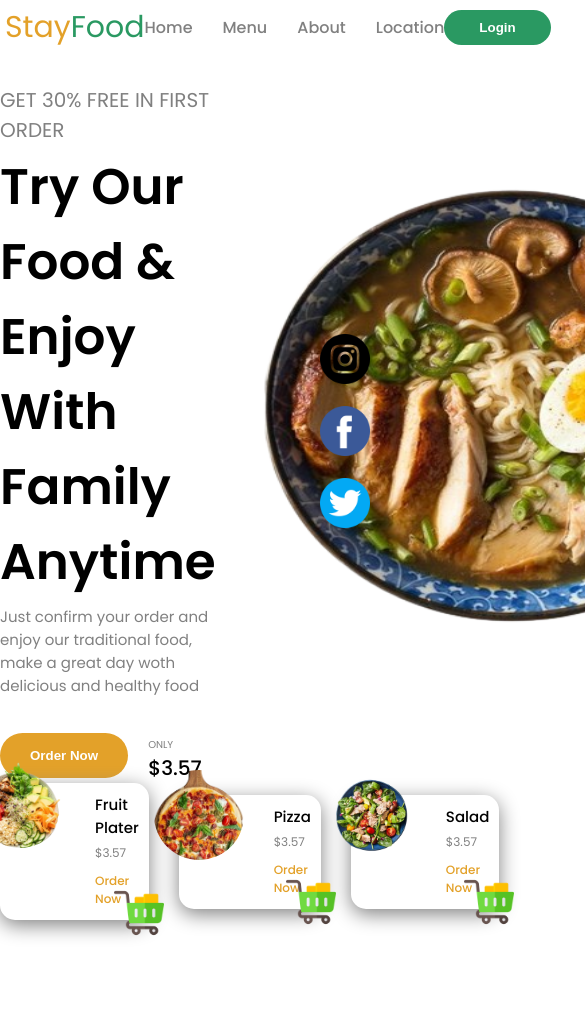
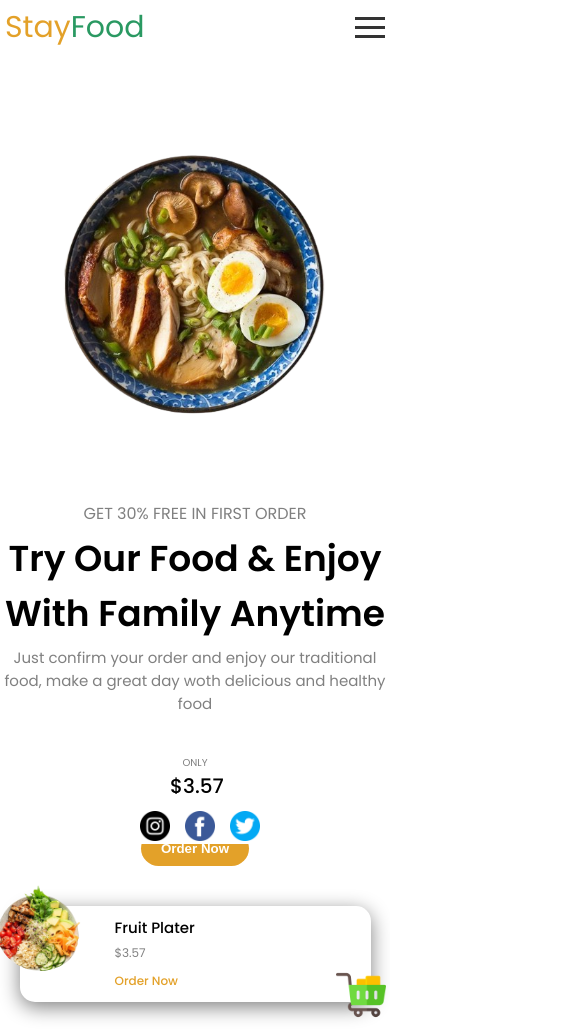
Before and after one commit to ngurahwidi/StayFoodLandingPage, a plain HTML site: page index.html in a window 390 px wide. Shown: the top 1030 px of the page, 585 px wide, since content can reach past the window. Before the commit the page ends 970 px from the top, so only its background shows below. Drawn offline with Linux system fonts and the light colour scheme.

Commit message:
make responsive

```diff
--- a/index.css
+++ b/index.css
@@ -64,7 +64,7 @@ body {
 .content {
   display: flex;
   margin-top: 30px;
-  flex-direction: row;
+  flex-direction: row-reverse;
   align-items: center;
   justify-content: space-evenly;
 }
@@ -115,7 +115,7 @@ body {
 }
 
 .order button:hover {
-  box-shadow: #e3a129 0px 5px 20px;
+  box-shadow: #e3a129 5px 5px 20px;
   transition: ease-out 0.4s;
 }
 
@@ -228,3 +228,136 @@ body {
   justify-content: space-evenly;
   gap: 30px;
 }
+
+.toggle-button {
+  display: none;
+  flex-direction: column;
+  justify-content: space-between;
+  width: 30px;
+  height: 21px;
+  cursor: pointer;
+}
+
+.toggle-button span {
+  width: 100%;
+  height: 3px;
+  background-color: #333;
+}
+
+@media screen and (max-width: 768px) {
+  .toggle-button {
+    display: flex;
+  }
+
+  .links {
+    display: none;
+    flex-direction: column;
+    align-items: center;
+    width: 100%;
+    background-color: white;
+    position: absolute;
+    top: 60px;
+    left: 0;
+    z-index: 1000;
+  }
+
+  .links a {
+    padding: 15px;
+    width: 100%;
+    text-align: center;
+    border-bottom: 1px solid #ddd;
+  }
+
+  .login button {
+    display: none;
+  }
+
+  .links.show {
+    display: flex;
+  }
+
+  .content {
+    flex-direction: column;
+    align-items: center;
+    text-align: center;
+  }
+
+  .text-content {
+    width: 100%;
+  }
+
+  .content img {
+    width: 80%;
+    height: auto;
+    margin-top: 20px;
+  }
+
+  /* Adjust navbar links */
+  .links {
+    flex-direction: column;
+    gap: 10px;
+  }
+
+  .nav {
+    flex-direction: row;
+    justify-content: space-between;
+    gap: 20px;
+  }
+
+  /* Adjust card container */
+  .card-container {
+    flex-direction: column;
+    align-items: center;
+  }
+
+  .social {
+    flex-direction: row;
+    bottom: 0;
+    padding: 5px;
+    left: 5px;
+    height: 50px;
+    background-color: white;
+    width: 100%;
+  }
+
+  .social img {
+    width: 40px;
+    height: 40px;
+  }
+
+  /* Adjust card layout */
+  .card {
+    width: 90%;
+  }
+
+  .card-container {
+    margin-top: 40px;
+  }
+
+  .order {
+    flex-direction: column-reverse;
+    justify-content: center;
+    gap: 0;
+  }
+}
+
+@media screen and (max-width: 480px) {
+  /* Adjust text size */
+  .text-content h1 {
+    font-size: 36px;
+  }
+
+  .text-content h3 {
+    font-size: 16px;
+  }
+
+  .order button {
+    padding: 10px 20px;
+  }
+
+  /* Adjust social icons */
+  .social img {
+    width: 30px;
+    height: 30px;
+  }
+}
--- a/index.html
+++ b/index.html
@@ -18,7 +18,7 @@
       <div>
         <h1><span>Stay</span>Food</h1>
       </div>
-      <div class="links">
+      <div class="links" id="nav-links">
         <a href="">Home</a>
         <a href="">Menu</a>
         <a href="">About</a>
@@ -27,10 +27,16 @@
       <div class="login">
         <button>Login</button>
       </div>
+      <div class="toggle-button" id="toggle-button">
+        <span></span>
+        <span></span>
+        <span></span>
+      </div>
     </nav>
 
     <!-- content -->
     <div class="content">
+      <div><img src="assets/Food.png" alt="" /></div>
       <div class="text-content">
         <h3>GET 30% FREE IN FIRST ORDER</h3>
         <h1>Try Our Food & Enjoy With Family Anytime</h1>
@@ -43,7 +49,6 @@
           <p>ONLY <span>$3.57</span></p>
         </div>
       </div>
-      <div><img src="assets/Food.png" alt="" /></div>
       <div class="social">
         <div><img src="assets/instagram.png" alt="" /></div>
         <div><img src="assets/facebook.png" alt="" /></div>
@@ -92,5 +97,6 @@
         </div>
       </div>
     </div>
+    <script src="script.js"></script>
   </body>
 </html>
--- /dev/null
+++ b/script.js
@@ -0,0 +1,6 @@
+const toggleButton = document.getElementById("toggle-button");
+const navLinks = document.getElementById("nav-links");
+
+toggleButton.addEventListener("click", () => {
+  navLinks.classList.toggle("show");
+});
```
